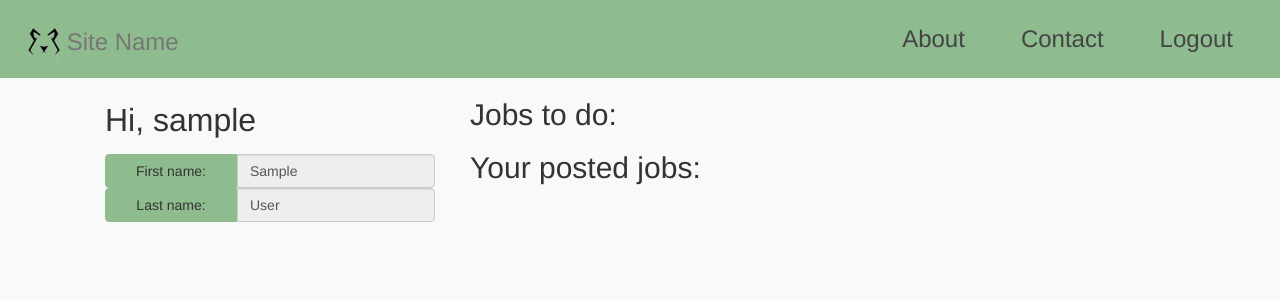
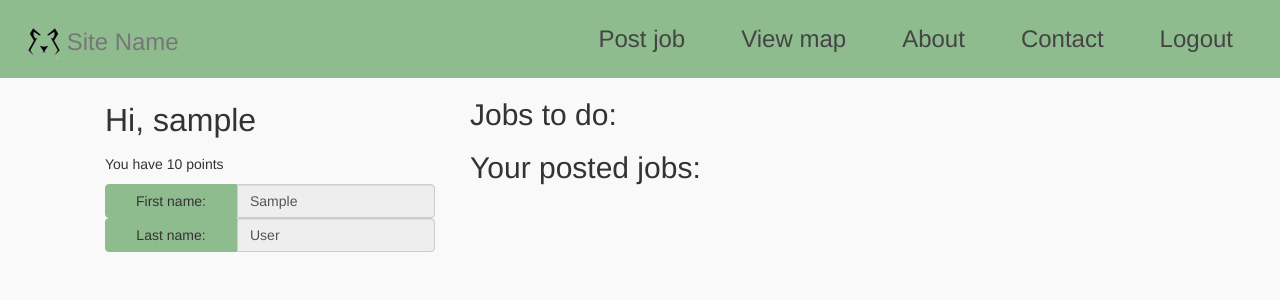
Before and after one commit to annyeremchenko/my_project, a Django app: page /home/ in a window 1280 px wide. Shown: the top 300 px of the page. Run offline with Django 3.2, Linux system fonts and the light colour scheme; a user stored in the database is signed in; tables that the repository leaves empty hold one stand-in row (values such as "Sample post"); data that the repository does not hold is empty; some libraries are stand-ins or nearby versions.

Commit message:
google maps

```diff
--- a/job/models.py
+++ b/job/models.py
@@ -16,8 +16,8 @@ class Job(models.Model):
         return {"points": self.points,
                 "description": self.description,
                 "type": self.type,
-                "deadline": self.deadline,
-                "customer": self.customer,
-                "performer": self.performer,
+                "deadline": self.deadline.__str__(),
+                "customer": self.customer.__str__(),
+                "performer": self.performer.__str__(),
                 "location": self.location.dict()}
 # Create your models here.
--- /dev/null
+++ b/job/urls.py
@@ -0,0 +1,8 @@
+from django.conf.urls import url, include
+from django.contrib import admin
+import user
+from . import views
+urlpatterns = [
+    url(r'', views.JobSearch.as_view(), name='log in'),        # пошук роботи
+
+]
--- a/kursach/urls.py
+++ b/kursach/urls.py
@@ -16,8 +16,9 @@ Including another URLconf
 from django.conf.urls import url, include
 from django.contrib import admin
 from user import urls as user_urls
-
+from job import urls as job_urls
 urlpatterns = [
     url(r'^admin/', admin.site.urls),
+    url(r'jobs/', include(job_urls)),
     url(r'^', include(user_urls))
 ]
--- a/user/static/css/home.css
+++ b/user/static/css/home.css
@@ -64,3 +64,27 @@ body {
 .input-group-btn > button {
     width: 100%;
 }
+.form-control:focus {
+    z-index: 2;
+    box-shadow: 0 0 5px darkseagreen;
+    border: 1px solid darkseagreen;
+}
+.error {
+    color: crimson;
+}
+#map {
+    height: 200px;
+    width: 100%;
+    margin-bottom: 10px;
+}
+.margin-top {
+    margin-top: 5px;
+}
+.text-black{
+    color: black;
+}
+#mapHolder2{
+    height: 200px;
+    width: 100%;
+    margin-bottom: 10px;
+}
--- a/user/static/js/home.js
+++ b/user/static/js/home.js
@@ -67,3 +67,55 @@ function btnFieldToChange(){
     btn.unbind("click", btnFieldToChange);
     btn.click(btnFieldChange);
 }
+var map;
+function initMap() {
+    var kiev = {lat: 50.548, lng: 30.226};
+    map = new google.maps.Map(document.getElementById('map'), {
+        zoom: 10,
+        center: kiev
+    });
+    var marker;
+    var markerInput_lat = $('#marker_lat');
+    var markerInput_lng = $('#marker_lng');
+    google.maps.event.addListener(map, 'click', function(event) {
+        if (marker != null) {
+            marker.setMap(null);
+        }
+        marker = new google.maps.Marker({
+            position: event.latLng,
+            map: map,
+            draggable: true
+        });
+        markerInput_lat.val(marker.position.lat());
+        markerInput_lng.val(marker.position.lng());
+        google.maps.event.addListener(marker, 'drag', function(event) {
+            markerInput_lat.val(this.position.lat());
+            markerInput_lng.val(marker.position.lng());
+        });
+        google.maps.event.addListener(marker, 'dragend', function(event) {
+            markerInput_lat.val(this.position.lat());
+            markerInput_lng.val(this.position.lng());
+        });
+    });
+}
+
+function initMapToLocate(jobLocation, userLocation){
+    var jobMarker;
+    map.center = jobLocation;
+    jobMarker = new google.maps.Marker({
+            position: jobLocation,
+            map: map
+        });
+    var userMarker = new google.maps.Marker({
+            position: userLocation,
+            map: map
+        });
+}
+
+$(document).ready(function() {
+    $(".btn-map-marker-set").click(function(){
+        alert("go");
+        var mapNode = map.getDiv();
+        $('#mapHolder2').append(mapNode);
+    });
+});
--- a/user/templates/home.html
+++ b/user/templates/home.html
@@ -8,16 +8,20 @@
         <!-- Bootstrap core CSS -->
     <link href="{% static 'css/bootstrap.min.css'%}" rel="stylesheet">
     <link href="{% static 'css/home.css'%}" rel="stylesheet">
-    <script src="http1s://oss.maxcdn.com/libs/html5shiv/3.7.0/html5shiv.js"></script>
       <script src="https://oss.maxcdn.com/libs/respond.js/1.4.2/respond.min.js"></script>
        <script src="https://ajax.googleapis.com/ajax/libs/jquery/3.1.1/jquery.min.js"></script>
   <script src="https://maxcdn.bootstrapcdn.com/bootstrap/3.3.7/js/bootstrap.min.js"></script>
     <script src="{% static 'js/Mustache.js' %}"></script>
     <script src="{% static 'js/home.js'%}"></script>
+    <script async defer
+    src="https://maps.googleapis.com/maps/api/js?key=AIzaSyB1H2mfmKTx6ujnCmvQgNH7JCcyHtTcZug&callback=initMap">
+    </script>
 </head>
 <body>
     <div class="header">
         <ul class="nav nav-pills pull-right small ">
+            <li><a data-toggle="modal" data-target="#postJob">Post job</a></li>
+            <li><a data-toggle="modal" data-target="#jobLocation">View map</a></li>
             <li><a href="#">About</a></li>
             <li><a href="#">Contact</a></li>
             <li><a href="/logout/">Logout</a> </li>
@@ -29,10 +33,56 @@
         </span>
     </div>
 
+                  <!-- Modal -->
+    <div class="modal fade" id="postJob" role="dialog">
+        <div class="modal-dialog">
+
+    <!-- Modal content-->
+            <div class="modal-content">
+                <div class="modal-header">
+                    <button type="button" class="close" data-dismiss="modal">&times;</button>
+                    <h4 class="modal-title">Post job</h4>
+                </div>
+                <div class="modal-body">
+                    <form class="form-post" role="form" method="post">{% csrf_token %}
+                        <div id="mapHolder2">
+                            <div id="map">
+                            </div>
+                        </div>
+                        <input id="marker_lat" class="form-control" type="hidden" placeholder="Lat" name="lat"  required>
+                        <input id="marker_lng" class="form-control" type="hidden" placeholder="Lng" name="lng"  required>
+                        <input class="form-control" type="number" placeholder="Type" name="type" required>
+                        <input class="form-control" type="number" placeholder="Points" name="points" required>
+                        <input class="form-control" type="date" placeholder="Deadline" name="deadline" required>
+                        <textarea name="description" placeholder="Decription.." class="form-control" rows="5" required></textarea>
+                        <button type="submit" class="btn margin-top">Post</button>
+                        <button type="button" class="btn pull-right margin-top" data-dismiss="modal">Close</button>
+                    </form>
+
+                </div>
+            </div>
+        </div>
+    </div>
+    <div class="modal fade" id="jobLocation" role="dialog">
+        <div class="modal-dialog">
+            <div class="modal-content">
+                <div class="modal-header">
+                    <button type="button" class="close" data-dismiss="modal">&times;</button>
+                    <h4 class="modal-title">Location</h4>
+                </div>
+                <div class="modal-body">
+                    <div id="mapHolder2"></div>
+                </div>
+            </div>
+        </div>
+    </div>
     <div class="container">
+
         <div class="col-lg-12">
             <div class="col-lg-4 info">
                 <p class="username">Hi, {{user.username}}</p>
+                <p>You have {{user.info.points}} points</p>
+                <p class="error">{{error}}</p>
                 <div class="input-group">
                     <span class="input-group-btn">
                         <button class="btn btn-default btn-field-to-change" type="button">First name:</button>
@@ -51,7 +101,12 @@
                 <div class="row-marketing">
                     {% for job in user.todo.all %}
                     <div class="row">
-                        <h3 class="text-green">Type: {{ job.type }} Points: {{ job.points }} Deadline: {{ job.deadline }}</h3>
+                        <h3 class="text-green">Type: {{ job.type }} Points: {{ job.points }} Deadline: {{ job.deadline }}
+                            <button class="btn pull-right text-black btn-map-marker-set">View location
+                                <spam class="marker_lat" hidden="true">{{job.location.y}}</spam>
+                                <spam class="marker_lng" hidden="true">{{job.location.x}}</spam>
+                            </button>
+                        </h3>
                         <p>Description: {{ job.description }}</p>
                         <p class="text-green">Customer: {{ job.customer.username }}</p>
                     </div>
@@ -61,7 +116,12 @@
                 <div class="row-marketing">
                     {% for job in user.jobs.all %}
                     <div class="row">
-                        <h3 class="text-green">Type: {{ job.type }} Points: {{ job.points }} Deadline: {{ job.deadline }}</h3>
+                        <h3 class="text-green">Type: {{ job.type }} Points: {{ job.points }} Deadline: {{ job.deadline }}
+                            <button class="btn pull-right text-black btn-map-marker-set">View location
+                                <spam class="marker_lat" hidden="true">{{job.location.y}}</spam>
+                                <spam class="marker_lng" hidden="true">{{job.location.x}}</spam>
+                            </button>
+                        </h3>
                         <p>Description: {{ job.description }}</p>
                         {% if job.performer %}
                         <p class="text-green">Doing: {{ job.performer.username }}</p>
--- a/user/views.py
+++ b/user/views.py
@@ -7,16 +7,18 @@ from django.contrib.auth.models import User
 from django.contrib.auth import logout
 from django.shortcuts import redirect
 from django.shortcuts import HttpResponse
-import sys, json
+from job.models import Job, Location
+import sys, json, math
 
 
 class Home(View):
     @method_decorator(login_required(login_url='/login/'))
-    def get(self, request):
-        return render(request, "home.html", {})
+    def get(self, request, **params):
+        return render(request, "home.html", params)
 
     @method_decorator(login_required(login_url='/login/'))
     def post(self, request):
+        print(request.POST)
         if request.POST.__contains__('key') and request.POST.__contains__('value'):
             key = request.POST['key']
             val = request.POST['value']
@@ -30,8 +32,28 @@ class Home(View):
                 return HttpResponse(json.dumps({"status": "ok"}), content_type='application/json')
             else:
                 return HttpResponse(json.dumps({"status": "error key"}), content_type='application/json')
+        elif request.POST.__contains__('type') and request.POST.__contains__('points') and request.POST.__contains__('description') and request.POST.__contains__('deadline') and request.POST.__contains__('lng') and request.POST.__contains__('lat'):
+            job_type = int(request.POST['type'])
+            points = int(request.POST['points'])
+            description = request.POST['description']
+            deadline = request.POST['deadline']
+            lng = float(request.POST['lng'])
+            lat = float(request.POST['lat'])
+            if request.user.info.points < points:
+                return self.get(request, error='Not enough points to post job')
+            location = Location.objects.create(x=lng, y=lat)
+            Job.objects.create(type=job_type,
+                               points=points,
+                               description=description,
+                               deadline=deadline,
+                               customer=request.user,
+                               location=location)
+            request.user.info.points -= points
+            request.user.info.save()
+            return self.get(request)
         else:
             return HttpResponse(json.dumps({"status": "error request"}), content_type='application/json')
+
 
 class Signup(View):
     def get(self, request, params={}):
@@ -110,6 +132,7 @@ class Login(View):
 class Logout(View):
     @method_decorator(login_required(login_url='/login/'))
     def get(self, request):
+        logout(request)
         return redirect("/login/")
 
 # Create your views here.
```
Also changed, not shown: job/views.py (+20 -0 lines), 1 other file.
